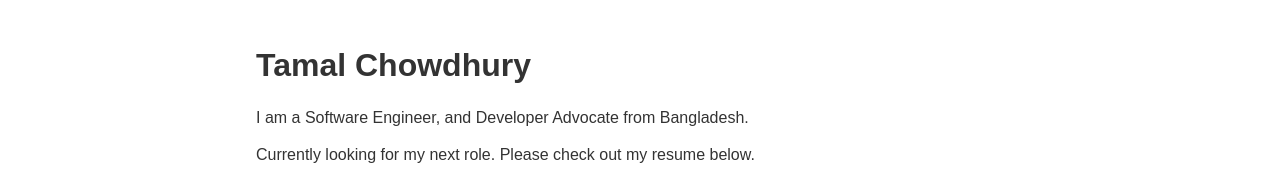
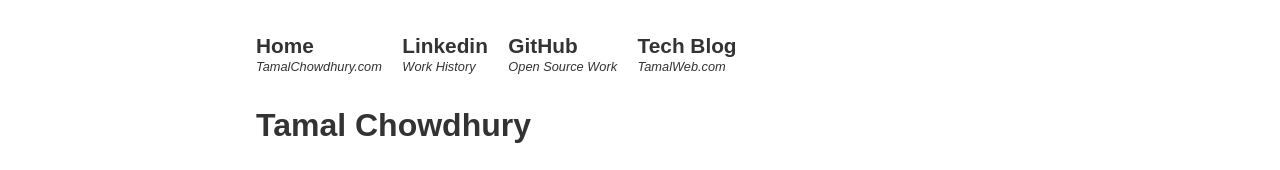
Before and after one commit to tamalchowdhury/resume, a plain HTML site: page index.html in a window 1280 px wide. Shown: the top 170 px of the page. Drawn offline with Linux system fonts and the light colour scheme.

Commit message:
Adds nav links

```diff
--- a/index.html
+++ b/index.html
@@ -53,6 +53,25 @@
   </head>
   <body>
     <div class="wrapper">
+      <nav class="menu">
+        <a href="/">
+          <div class="item">Home</div>
+          <div class="subline">TamalChowdhury.com</div>
+        </a>
+        <a href="https://linkedin.com/in/tamalchowdhury" target="_blank">
+          <div class="item">Linkedin</div>
+          <div class="subline">Work History</div>
+        </a>
+        <a href="https://github.com/tamalchowdhury" target="_blank">
+          <div class="item">GitHub</div>
+          <div class="subline">Open Source Work</div>
+        </a>
+        <a href="https://tamalweb.com" target="_blank">
+          <div class="item">Tech Blog</div>
+          <div class="subline">TamalWeb.com</div>
+        </a>
+      </nav>
+
       <header>
         <h1>Tamal Chowdhury</h1>
         <p>I am a Software Engineer, and Developer Advocate from Bangladesh.</p>
@@ -107,12 +126,12 @@
 
     <div class="iframe"></div>
 
-    <iframe
+    <!-- <iframe
       src="https://docs.google.com/document/d/1jZ0OooyveHh_0cZ3MLxXTmue8G64F9u-rsdnpWYGDiw/edit?usp=sharing"
       frameborder="0"
       width="100%"
       height="800px"
-    ></iframe>
+    ></iframe> -->
 
     <script src="./script.js"></script>
     <!-- Default Statcounter code for Tamal Chowdhury Resume
--- a/style.css
+++ b/style.css
@@ -72,13 +72,34 @@ a {
   display: inline-block;
   margin-block-end: 5px;
 }
-
+/tamalchowdhury
 .button:hover {
   background: var(--button-hover-bg);
 }
 
 .mobile__info {
   display: none;
+}
+
+.menu a {
+  padding: 0.5rem;
+  display: inline-block;
+  text-decoration: none;
+  color: #333;
+}
+
+.menu a:first-child {
+  padding-inline-start: 0;
+}
+
+.menu .item {
+  font-size: 1.3rem;
+  font-weight: bold;
+}
+
+.menu .subline {
+  font-size: 0.8rem;
+  font-style: italic;
 }
 
 @media screen and (max-width: 800px) {
```
